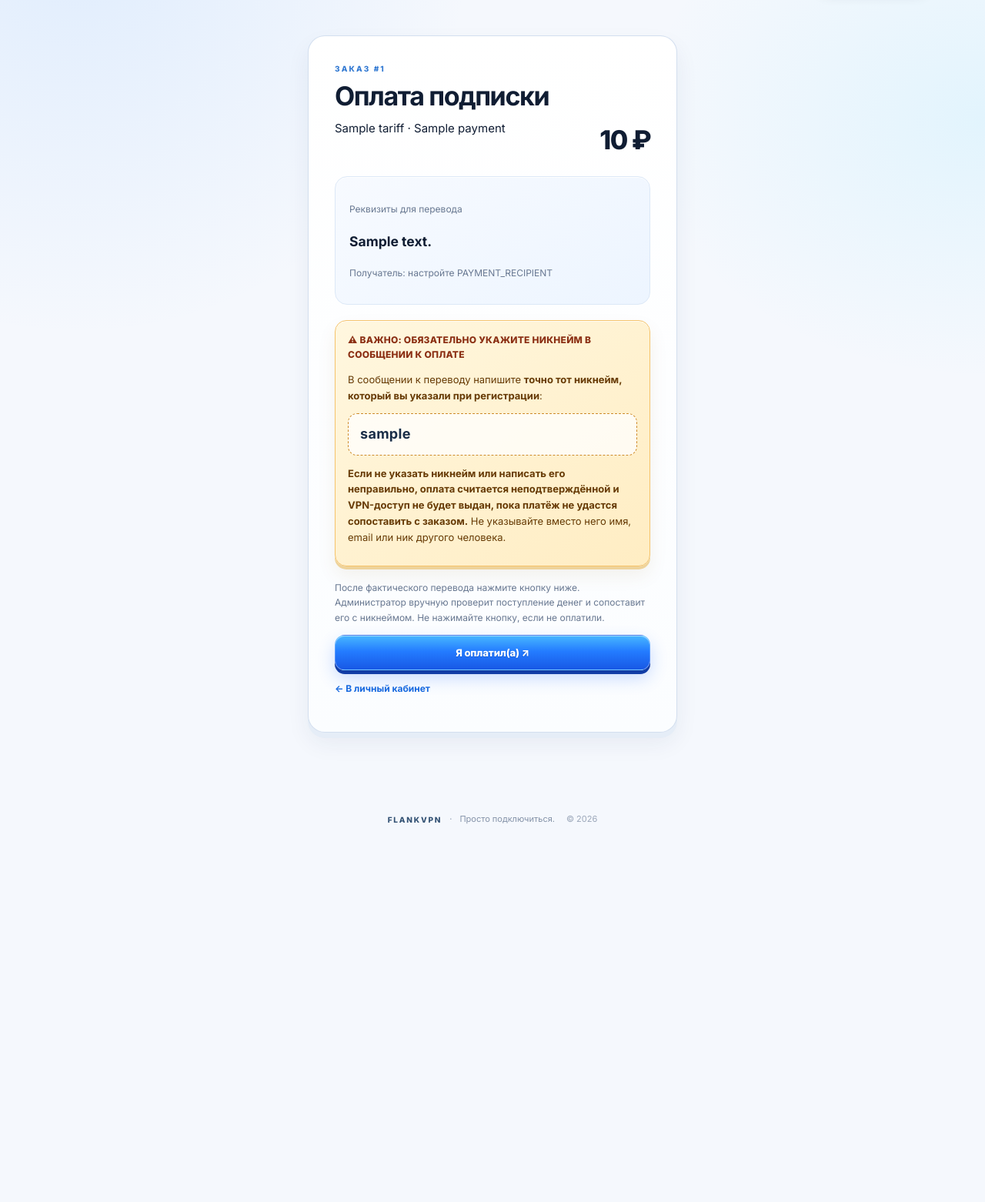
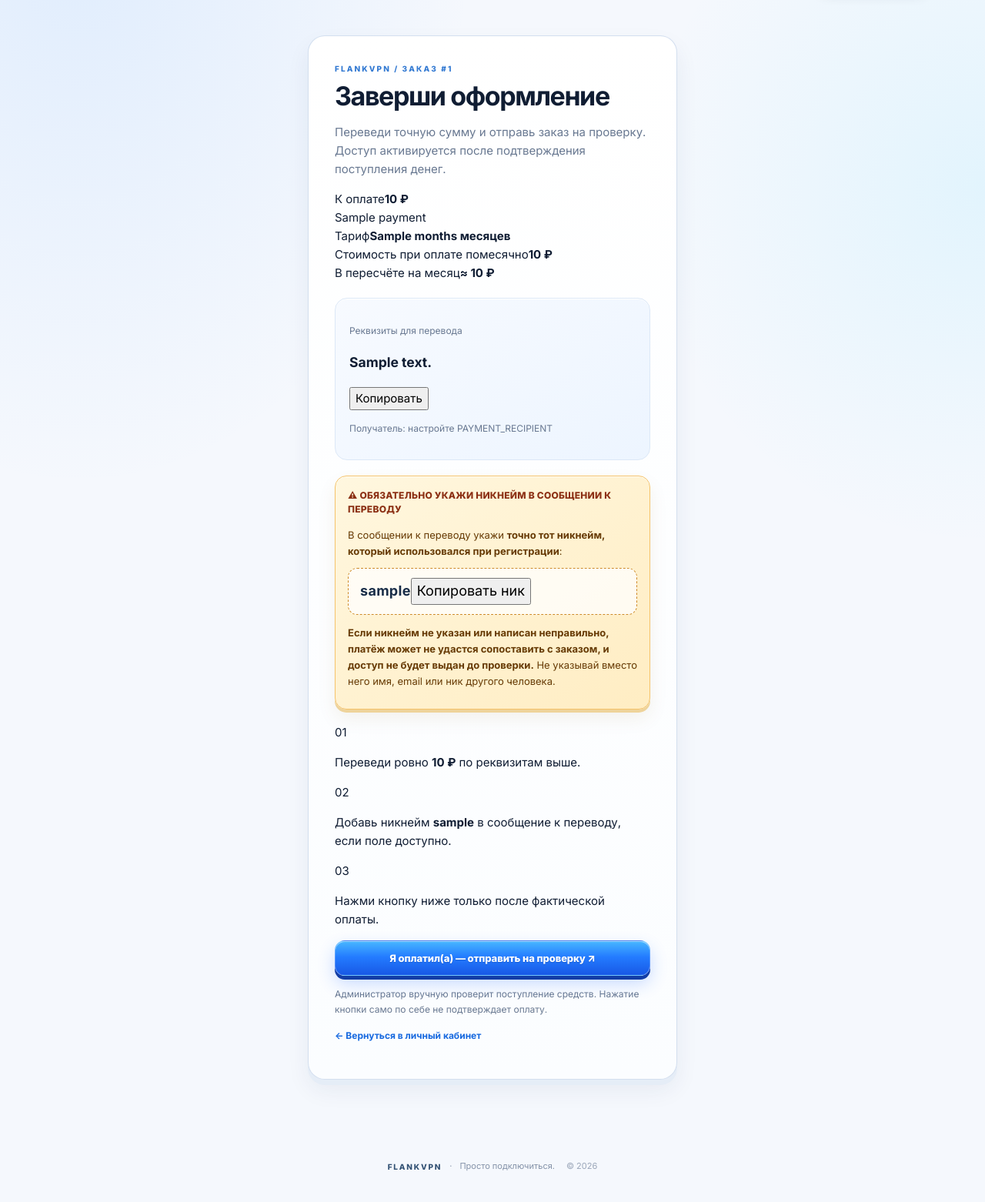
Before and after one commit to magapingpenim-cloud/lumovpn, a Flask app: template templates/payment.html in a window 1280 px wide. Shown: the part 81-1643 px from the top of the page at 77% size. Before the commit the page ends 1152 px from the top, so only its background shows below. Run offline with Flask 3, Linux system fonts and the light colour scheme; tables that the repository leaves empty hold one stand-in row (values such as "Sample post"); the template is opened without the code that fills it: values that come from a table or form of the project are taken from there, most other values are stand-ins (such as "Sample title", 1, 10 or a date in 2020); some libraries are stand-ins or nearby versions.

Commit message:
Improve payment checkout with clear savings and copy controls

```diff
--- a/templates/payment.html
+++ b/templates/payment.html
@@ -1,25 +1,62 @@
 {% extends "base.html" %}
 {% block title %}Оплата — FlankVPN{% endblock %}
 {% block content %}
-<div class="auth">
-  <div class="card">
-    <div class="eyebrow">ЗАКАЗ #{{ order.id }}</div>
-    <h1>Оплата подписки</h1>
-    <div class="row"><span>{{ tariff.title }} · {{ payment.title }}</span><b class="price">{{ order.amount }} ₽</b></div>
-    <div class="paybox">
+<div class="auth payment-auth">
+  <div class="card payment-card">
+    <div class="eyebrow">FLANKVPN / ЗАКАЗ #{{order.id}}</div>
+    <h1>Заверши оформление</h1>
+    <p class="muted payment-intro">Переведи точную сумму и отправь заказ на проверку. Доступ активируется после подтверждения поступления денег.</p>
+    <div class="payment-total"><div><span>К оплате</span><strong>{{order.amount}} ₽</strong></div><span class="payment-method-pill">{{payment.title}}</span></div>
+    {% if tariff.months %}
+      {% set list_price = 50 * tariff.months %}
+      {% set saving = list_price - order.amount %}
+      <div class="payment-breakdown">
+        <div><span>Тариф</span><strong>{{tariff.months}} {{'месяц' if tariff.months == 1 else ('месяца' if tariff.months in [2,3,4] else 'месяцев')}}</strong></div>
+        <div><span>Стоимость при оплате помесячно</span><strong>{{list_price}} ₽</strong></div>
+        {% if saving > 0 %}<div class="payment-savings"><span>Твоя экономия</span><strong>−{{saving}} ₽ ({{((saving / list_price) * 100)|round(0)|int}}%)</strong></div>{% endif %}
+        <div><span>В пересчёте на месяц</span><strong>≈ {{(order.amount / tariff.months)|round(0)|int}} ₽</strong></div>
+      </div>
+    {% endif %}
+    <div class="paybox payment-details">
       <p class="tiny muted">Реквизиты для перевода</p>
-      <h3>{{ payment.detail }}</h3>
-      <p class="tiny muted">Получатель: {{ config.get('PAYMENT_RECIPIENT') or 'настройте PAYMENT_RECIPIENT' }}</p>
+      <div class="copy-value-row"><h3>{{payment.detail}}</h3><button type="button" class="copy-small" data-copy-value="{{payment.detail}}">Копировать</button></div>
+      <p class="tiny muted">Получатель: {{config.get('PAYMENT_RECIPIENT') or 'настройте PAYMENT_RECIPIENT'}}</p>
     </div>
     <div class="notice payment-warning">
-      <div class="warning-heading">⚠ ВАЖНО: ОБЯЗАТЕЛЬНО УКAЖИТЕ НИКНЕЙМ В СООБЩЕНИИ К ОПЛАТЕ</div>
-      <p>В сообщении к переводу напишите <strong>точно тот никнейм, который вы указали при регистрации</strong>:</p>
-      <div class="nickname-copy"><strong>{{ order.nickname }}</strong></div>
-      <p><strong>Если не указать никнейм или написать его неправильно, оплата считается неподтверждённой и VPN-доступ не будет выдан, пока платёж не удастся сопоставить с заказом.</strong> Не указывайте вместо него имя, email или ник другого человека.</p>
+      <div class="warning-heading">⚠ ОБЯЗАТЕЛЬНО УКAЖИ НИКНЕЙМ В СООБЩЕНИИ К ПЕРЕВОДУ</div>
+      <p>В сообщении к переводу укажи <strong>точно тот никнейм, который использовался при регистрации</strong>:</p>
+      <div class="nickname-copy"><strong>{{order.nickname}}</strong><button type="button" class="copy-small" data-copy-value="{{order.nickname}}">Копировать ник</button></div>
+      <p><strong>Если никнейм не указан или написан неправильно, платёж может не удастся сопоставить с заказом, и доступ не будет выдан до проверки.</strong> Не указывай вместо него имя, email или ник другого человека.</p>
     </div>
-    <p class="tiny muted">После фактического перевода нажмите кнопку ниже. Администратор вручную проверит поступление денег и сопоставит его с никнеймом. Не нажимайте кнопку, если не оплатили.</p>
-    <form method="post" action="{{ url_for('paid', oid=order.id) }}"><button class="btn primary full">Я оплатил(а) ↗</button></form>
-    <p class="tiny"><a href="{{ url_for('dashboard') }}">← В личный кабинет</a></p>
+    <div class="payment-steps"><span>01</span><p>Переведи ровно <strong>{{order.amount}} ₽</strong> по реквизитам выше.</p><span>02</span><p>Добавь никнейм <strong>{{order.nickname}}</strong> в сообщение к переводу, если поле доступно.</p><span>03</span><p>Нажми кнопку ниже только после фактической оплаты.</p></div>
+    <form method="post" action="{{url_for('paid',oid=order.id)}}"><button class="btn primary full">Я оплатил(а) — отправить на проверку ↗</button></form>
+    <p class="tiny muted">Администратор вручную проверит поступление средств. Нажатие кнопки само по себе не подтверждает оплату.</p>
+    <p class="tiny"><a href="{{url_for('dashboard')}}">← Вернуться в личный кабинет</a></p>
   </div>
 </div>
+<script>
+(function () {
+  document.querySelectorAll("[data-copy-value]").forEach(function (button) {
+    button.addEventListener("click", async function () {
+      const value = button.getAttribute("data-copy-value") || "";
+      if (!value) return;
+      const original = button.dataset.originalLabel || button.textContent.trim();
+      button.dataset.originalLabel = original;
+      try {
+        if (navigator.clipboard && window.isSecureContext) await navigator.clipboard.writeText(value);
+        else {
+          const field = document.createElement("textarea");
+          field.value = value; field.setAttribute("readonly", "");
+          field.style.position = "fixed"; field.style.left = "-9999px";
+          document.body.appendChild(field); field.select();
+          const copied = document.execCommand("copy"); field.remove();
+          if (!copied) throw new Error("Copy blocked");
+        }
+        button.textContent = "Скопировано ✓";
+        window.setTimeout(function () { button.textContent = original; }, 1800);
+      } catch (_) { window.prompt("Скопируй текст:", value); }
+    });
+  });
+})();
+</script>
 {% endblock %}
```
